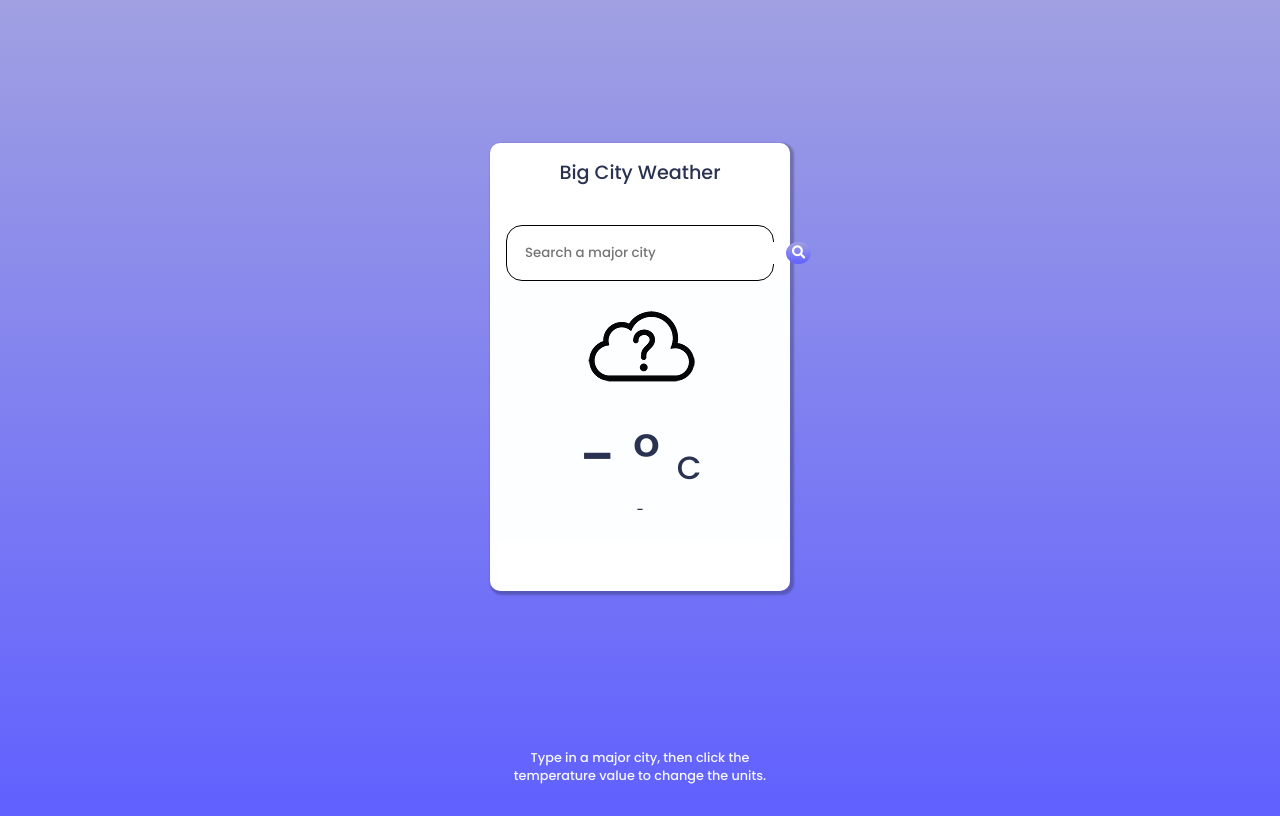
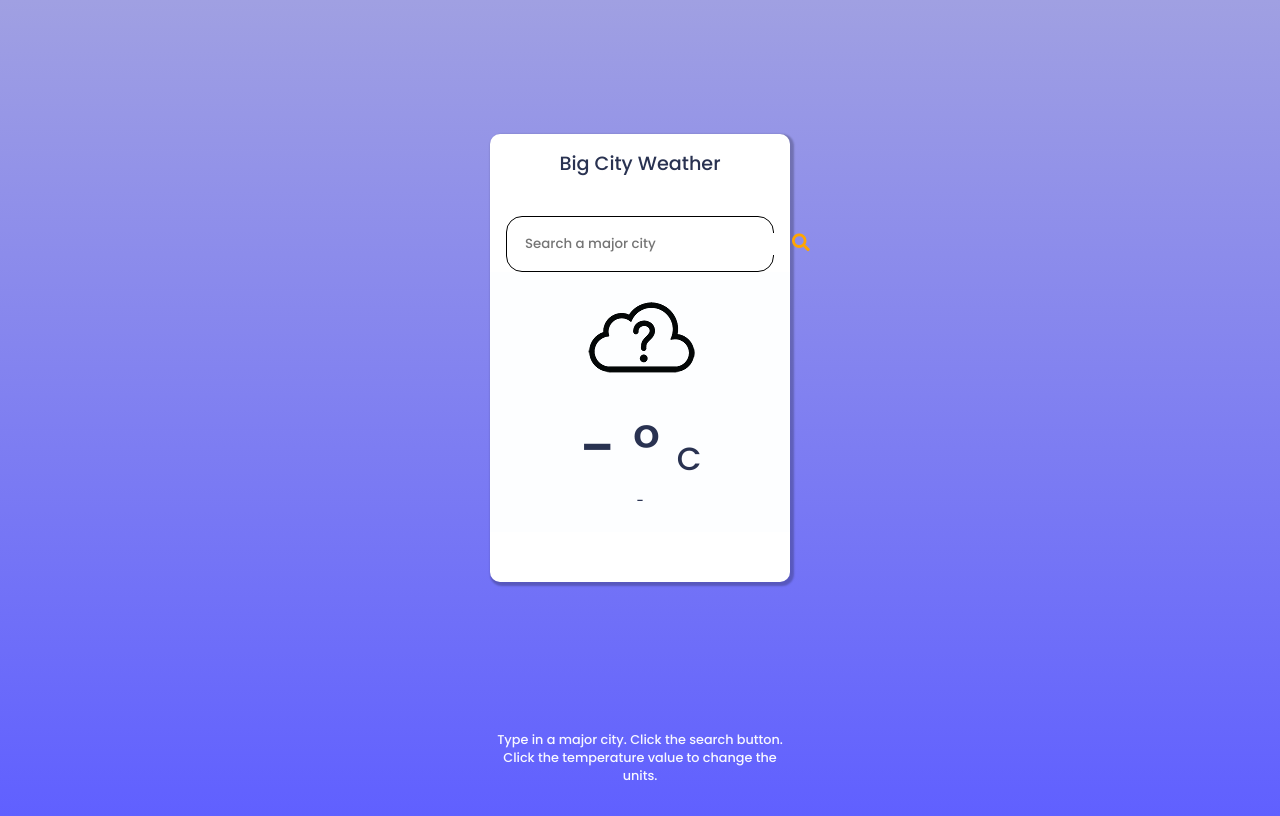
Before and after one commit to rhomanjames/weather-smether, a plain HTML site: page index.html in a window 1280 px wide. Drawn offline with Linux system fonts and the light colour scheme.

Commit message:
Search bar ui sharpened

```diff
--- a/index.html
+++ b/index.html
@@ -13,7 +13,7 @@
         <div class="app-title">
             <p>Big City Weather</p>
         </div>
-        <div class="inputs"><input class="cityInput" type="text" placeholder="Search a major city"> <button onclick="getWeather()"><i class="fas fa-search"></i></button></div>
+        <div class="inputs"><input class="cityInput" type="text" placeholder="Search a major city"> <button onclick="getWeather()"><i class="fas fa-search fa-lg"></i></button></div>
         <div class="notification"></div>
         <div class="weather-container">
             <div class="weather-icon">
@@ -28,7 +28,7 @@
             <div class="location"><p>-</p></div>
         </div>
     </div>
-    <p class="instructions">Type in a major city, then click the temperature value to change the units.</p>
+    <p class="instructions">Type in a major city. Click the search button. Click the temperature value to change the units.</p>
     <script src="app.js"></script>
 </body>
 
--- a/style.css
+++ b/style.css
@@ -144,15 +144,20 @@ body{
     padding: 1rem;
 }
 
+.inputs:hover {
+    box-shadow: 2px 2px 2px 2px rgba(0, 0, 0, 0.082);
+}
+
 button {
-    background: linear-gradient(rgb(160, 160, 226), rgb(96, 96, 255));
     border: none;
     border-radius: 50%;
-    color: white;
-
+    color: #ffa500;
+    transition: .4s;
+    background: none;
 }
 
 button:hover {
+    transform: scale(1.1);
     cursor: pointer;
 }
 
```
